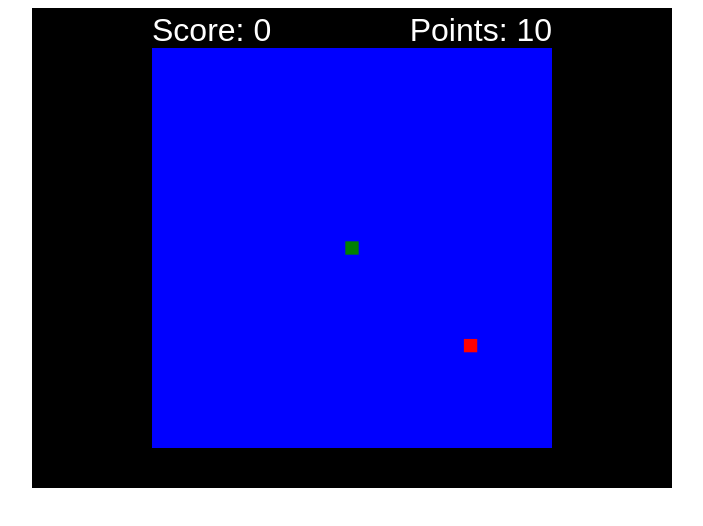
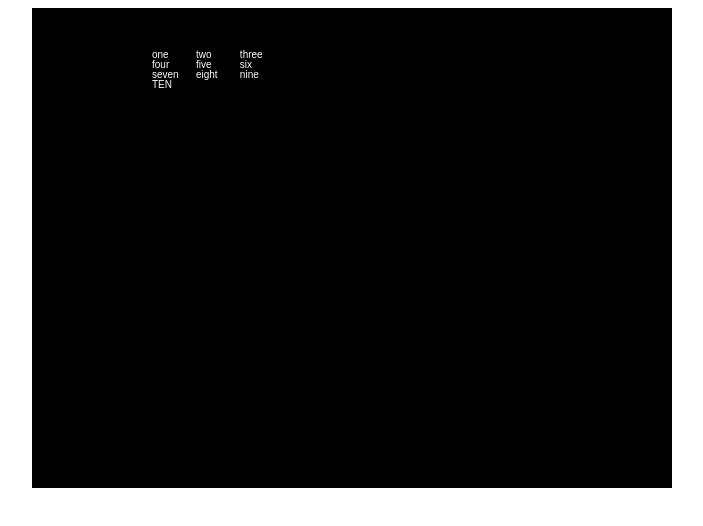
Before and after one commit to jaredkrinke/AvoisionJS, a plain HTML site: page index.html in a window 1280 px wide. Shown: the whole page, without its empty margins (288-991 px from the left). Drawn offline with Linux system fonts and the light colour scheme.

Commit message:
Basic flow layout and labels

```diff
--- a/js/main.js
+++ b/js/main.js
@@ -1,3 +1,6 @@
+/// <reference path="radius.js" />
+/// <reference path="radius-ui.js" />
+
 function Enemy(x, y, width, height, speedX, speedY) {
     Entity.call(this);
     this.x = x;
@@ -424,5 +427,18 @@ GameLayer.prototype = Object.create(Layer.prototype);
 window.onload = function () {
     // TODO: Consider automatic resizing (e.g. to fill the screen)
     Radius.initialize(document.getElementById('canvas'));
-    Radius.start(new GameLayer());
+    //Radius.start(new GameLayer());
+    // TODO: Show a menu
+    var form = Form.newFlow(3, -200, 200, 400, null,
+        new Label('one'),
+        new Label('two'),
+        new Label('three'),
+        new Label('four'),
+        new Label('five'),
+        new Label('six'),
+        new Label('seven'),
+        new Label('eight'),
+        new Label('nine'),
+        new Label('TEN'));
+    Radius.start(new FormLayer(form));
 }
--- /dev/null
+++ b/js/radius-ui.js
@@ -0,0 +1,402 @@
+/// <reference path="radius.js" />
+
+function Label(text, alignment) {
+    Entity.apply(this);
+    // TODO: Need to set font...
+    this.elements = [this.textElement = new Text(text, '10px sans-serif')];
+    // TODO: Need to account for font height
+    this.totalHeight = 10;
+}
+
+Label.prototype = Object.create(Entity.prototype);
+
+Label.prototype.setLayer = function (layer) {
+    layer.addEntity(this);
+};
+
+Label.prototype.getPosition = function () {
+    return [this.x, this.y + this.totalHeight];
+};
+
+Label.prototype.setPosition = function (x, y) {
+    this.x = x;
+    this.y = y - this.totalHeight;
+};
+
+Label.prototype.getActive = function () {
+    return false;
+};
+
+Label.prototype.getMinimumSize = function () {
+    return [Radius.getTextWidth(this.font, this.text), this.totalHeight];
+};
+
+Label.prototype.getSize = function () {
+    return this.getMinimumSize();
+};
+
+Label.prototype.setSize = function (width, height) {
+    // Don't need to do anything here
+};
+
+function Button(text, activated) {
+    Label.apply(this);
+    this.active = true;
+    this.textElement.color = Button.defaultColor;
+}
+
+Button.defaultColor = 'white';
+Button.focusedColor = 'green';
+Button.disabledColor = 'gray';
+Button.prototype = Object.create(Label.prototype);
+
+Button.prototype.setActive = function (active) {
+    this.active = active;
+    this.textElement.color = (active ? Button.defaultColor : Button.disabledColor);
+};
+
+Button.prototype.getActive = function () {
+    return this.active;
+};
+
+Button.prototype.focused = function () {
+    this.textElement.color = Button.focusedColor;
+};
+
+Button.prototype.unfocused = function () {
+    this.textElement.color = Button.defaultColor;
+};
+
+function Form(x, y, desiredWidth, desiredHeight) {
+    this.components = [];
+    this.x = x;
+    this.y = y;
+    this.desiredWidth = desiredWidth;
+    this.desiredHeight = desiredHeight;
+
+    this.keyPressed = {
+        up: this.moveFocusUp,
+        down: this.moveFocusDown,
+        enter: this.activate
+    };
+}
+
+Form.prototype = {
+    constructor: Form,
+
+    layoutInternal: function (pad) {
+        var columns = this.columns || 1;
+
+        // Determine minimum column widths
+        var columnWidths = [];
+        var rowMinimumWidths = [0];
+        var rowHeights = [0];
+        var column;
+        var row = 0;
+
+        for (column = 0; column < columns; column++) {
+            columnWidths[column] = 0;
+        }
+
+        var components = this.components;
+        var componentCount = components.length;
+        var i;
+        for (column = 0, i = 0; i < componentCount; i++) {
+            var component = components[i];
+            var minimumSize = component.getMinimumSize();
+            columnWidths[column] = Math.max(columnWidths[column], minimumSize[0]);
+            rowMinimumWidths[row] += minimumSize[0];
+            rowHeights[row] = Math.max(rowHeights[row], minimumSize[1]);
+            column = column++ % columns;
+
+            if (column === 0) {
+                row++;
+                rowMinimumWidths[row] = 0;
+                rowHeights[row] = 0;
+            }
+        }
+
+        // Calculate total width
+        var minimumWidth = 0;
+        for (column = 0; column < columns; column++) {
+            minimumWidth += columnWidths[column];
+        }
+
+        this.minimumWidth = minimumWidth;
+
+        // Check for size constraints
+        if (this.desiredWidth) {
+            // Add padding (or negative padding)
+            var padding = (this.desiredWidth - minimumWidth) / columns;
+            if (!pad && padding > 0) {
+                padding = 0;
+            }
+
+            // Add padding
+            for (column = 0; column < columns; column++) {
+                columnWidths[column] += padding;
+            }
+        }
+
+        // Layout components
+        var x = this.x;
+        var y = this.y;
+        var rowHeight = 0;
+        var totalMinimumHeight = 0;
+        column = -1;
+        row = -1;
+
+        for (i = 0; i < componentCount; i++) {
+            if (column === -1 || column >= columns - 1) {
+                // Last column; move to next row
+                if (row >= 0) {
+                    y -= rowHeights[row];
+                    totalMinimumHeight += rowHeights[row];
+                }
+
+                x = this.x;
+                column = 0;
+                row++;
+
+                // TODO: Special case for centered flow layout
+            } else {
+                column++;
+            }
+
+            var componentWidth = columnWidths[column];
+            var component = components[i];
+            component.setPosition(x, y);
+
+            // Flow layout doesn't fill the entire column
+            if (!pad) {
+                var minimumSize = component.getMinimumSize();
+                componentWidth = minimumSize[0];
+            }
+
+            component.setSize(componentWidth, rowHeights[row]);
+            x += componentWidth;
+        }
+
+        if (rowHeights[row]) {
+            totalMinimumHeight += rowHeights[row];
+        }
+
+        this.minimumHeight = totalMinimumHeight;
+    },
+
+    changeFocus: function (newlyFocusedNode, event) {
+        var lastFocusedNode = this.focusedNode;
+        this.focusedNode = newlyFocusedNode;
+
+        // Notify the previously-focused component that it has lost focus
+        if (lastFocusedNode && lastFocusedNode.unfocused) {
+            lastFocusedNode.unfocused();
+        }
+
+        // Notify the newly-focused component that it has gained focus
+        if (newlyFocusedNode && newlyFocusedNode.focused) {
+            newlyFocusedNode.focused(event);
+        }
+    },
+
+    focus: function (component) {
+        this.changeFocus(component);
+    },
+
+    getComponentIndex: function (component) {
+        var components = this.components;
+        var componentCount = components.length;
+        for (var i = 0; i < componentCount; i++) {
+            if (components[i] === component) {
+                return i;
+            }
+        }
+    },
+
+    moveFocusUp: function (event) {
+        var oldNode = this.focusedNode;
+        var newNode;
+        var i;
+
+        if (oldNode) {
+            i = this.getComponentIndex(oldNode);
+        } else {
+            // Start with the last component
+            i = this.components.length;
+        }
+
+        // Iterate to next active node
+        while (--i >= 0) {
+            var component = this.components[i];
+            if (component && component.getActive && component.getActive()) {
+                newNode = component;
+                break;
+            }
+        }
+
+        if (newNode) {
+            this.changeFocus(newNode, event);
+        }
+
+        return newNode && newNode !== oldNode;
+    },
+
+    moveFocusDown: function (event) {
+        var components = this.components;
+        var oldNode = this.focusedNode;
+        var newNode;
+        var i;
+
+        if (oldNode) {
+            i = this.getComponentIndex(oldNode);
+        } else {
+            // Start with the last component
+            i = components.length;
+        }
+
+        // Iterate to next active node
+        var componentCount = components.length;
+        while (++i < componentCount) {
+            var component = components[i];
+            if (component && component.getActive && component.getActive()) {
+                newNode = component;
+                break;
+            }
+        }
+
+        if (newNode) {
+            this.changeFocus(newNode, event);
+        }
+
+        return newNode && newNode !== oldNode;
+    },
+
+    // TODO: moveLeft/moveRight
+
+    activate: function (event, source) {
+        var handled = false;
+        if (this.focusedNode && this.focusedNode.activated) {
+            this.focusedNode.activated(source);
+            handled = true;
+        }
+
+        return handled;
+    },
+
+    // TODO: keyPressed, mouseMoved, inputReceived, layout, addAtLocation
+
+    add: function (component) {
+        this.components.push(component);
+        // TODO: Handle nested stuff for focus...
+        this.layout();
+    },
+
+    layout: function () {
+        // TODO: Allow grid layout
+        this.layoutInternal(false);
+    },
+
+    setLayer: function (layer) {
+        var components = this.components;
+        var componentCount = components.length;
+        for (var i = 0; i < componentCount; i++) {
+            components[i].setLayer(layer);
+        }
+    },
+
+    getPosition: function () {
+        return [this.x, this.y];
+    },
+
+    setPosition: function (x, y) {
+        if (x !== this.x || y !== this.y) {
+            this.x = x;
+            this.y = y;
+            this.layout();
+        }
+    },
+
+    getActive: function () {
+        // Check for at least one active component
+        var active = false;
+        var componentCount = this.components.length;
+        for (var i = 0; i < componentCount; i++) {
+            var component = this.components[i];
+            if (component && component.getActive && component.getActive()) {
+                active = true;
+                break;
+            }
+        }
+
+        return active;
+    },
+
+    getMinimumSize: function () {
+        if (!this.minimumWidth || !this.minimumHeight) {
+            this.layout();
+        }
+
+        return [this.minimumWidth, this.minimumHeight];
+    },
+
+    getDesiredSize: function () {
+        var minimumSize = this.getMinimumSize();
+        return [this.desiredWidth || minimumSize[0], this.desiredHeight || minimumSize[1]];
+    },
+
+    getSize: function () {
+        return this.getDesiredSize();
+    },
+
+    setSize: function (width, height) {
+        if (!this.desiredWidth || this.desiredWidth !== width) {
+            this.desiredWidth = width;
+            this.layout();
+        }
+    },
+
+    focused: function (event) {
+        // TODO: There is special logic for when an event is supplied...?
+        this.moveFocusDown();
+    },
+
+    unfocused: function () {
+        this.changeFocus(null);
+    }
+
+    // TODO: Nested focus/unfocus
+};
+
+Form.newFlow = function (columns, x, y, desiredWidth, desiredHeight) {
+    var form = new Form(x, y, desiredWidth, desiredHeight);
+    form.columns = columns;
+
+    // Add all components
+    var argumentCount = arguments.length;
+    for (var i = 5; i < argumentCount; i++) {
+        form.add(arguments[i]);
+    }
+
+    return form;
+};
+
+function FormLayer(form) {
+    Layer.apply(this);
+    this.form = form;
+    form.setLayer(this);
+    form.focused();
+}
+
+FormLayer.prototype = Object.create(Layer.prototype);
+
+FormLayer.prototype.keyPressed = function (key, pressed) {
+    return this.form.keyPressed(key, pressed);
+};
+
+FormLayer.prototype.show = function () {
+    Radius.pushLayer(this);
+};
+
+FormLayer.prototype.shown = function () {
+    // TODO: Update selected item based on mouse
+};
--- a/js/radius.js
+++ b/js/radius.js
@@ -109,6 +109,7 @@ function Layer() {
 Layer.prototype = {
     constructor: Layer,
 
+    // TODO: Maybe just call the property children and let callers manipulate directly?
     addEntity: function (entity) {
         this.entities.push(entity);
         return entity;
@@ -517,13 +518,25 @@ var Radius = new function () {
     var canvas;
     var context;
 
-    // TODO: Shown handlers, etc.
     this.pushLayer = function (layer) {
         list.unshift(layer);
+
+        // Run the "shown" handler, if it exists
+        if (layer.shown) {
+            layer.shown();
+        }
     };
 
     this.popLayer = function () {
         list.shift();
+
+        // Notify any top layer that is has been shown
+        if (list.length > 0) {
+            var layer = list[0];
+            if (layer.shown) {
+                layer.shown();
+            }
+        }
     };
 
     var convertToCanvasCoordinates = function (globalX, globalY) {
```
Also changed, not shown: index.html (+1 -0 lines).
